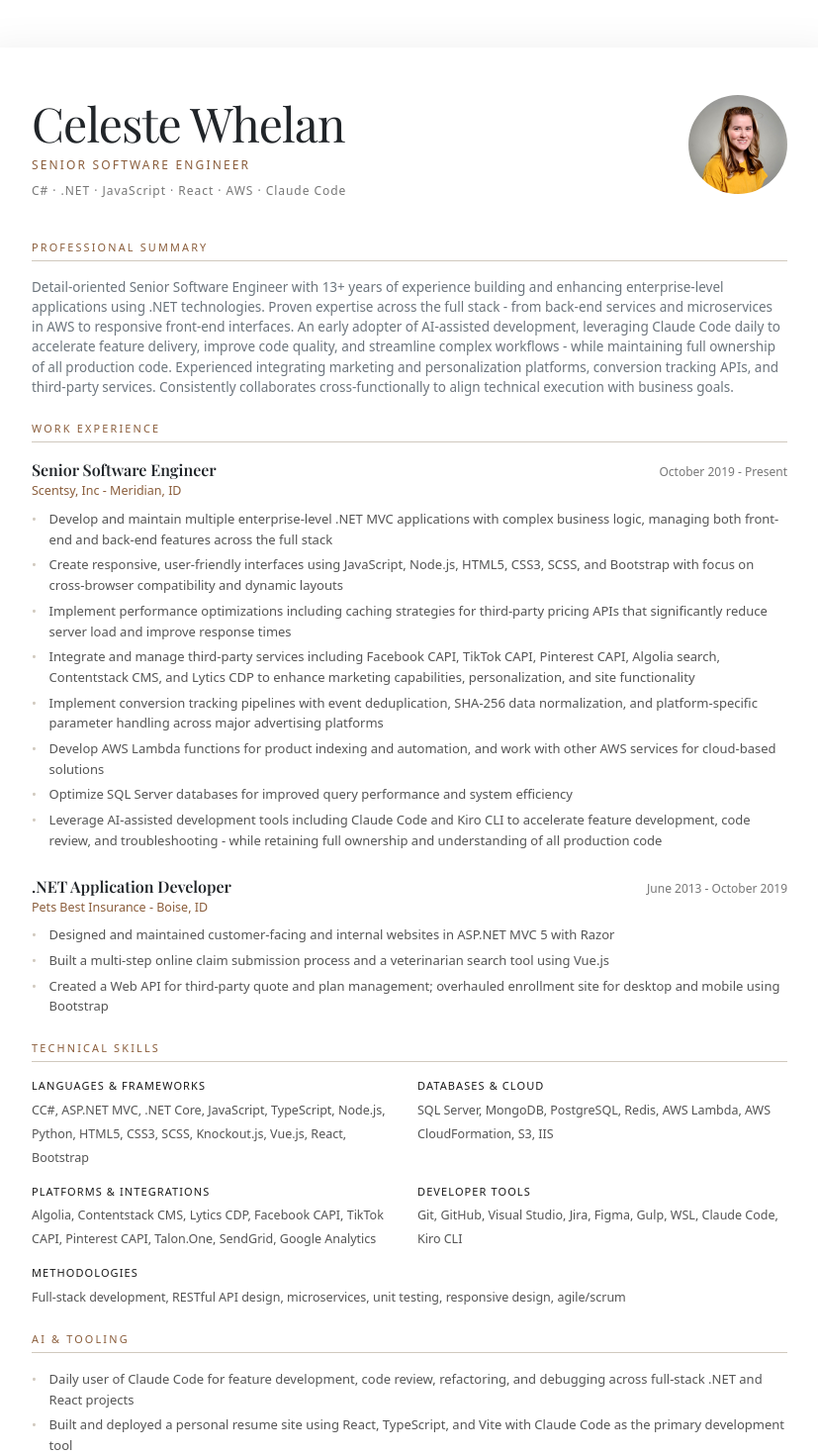
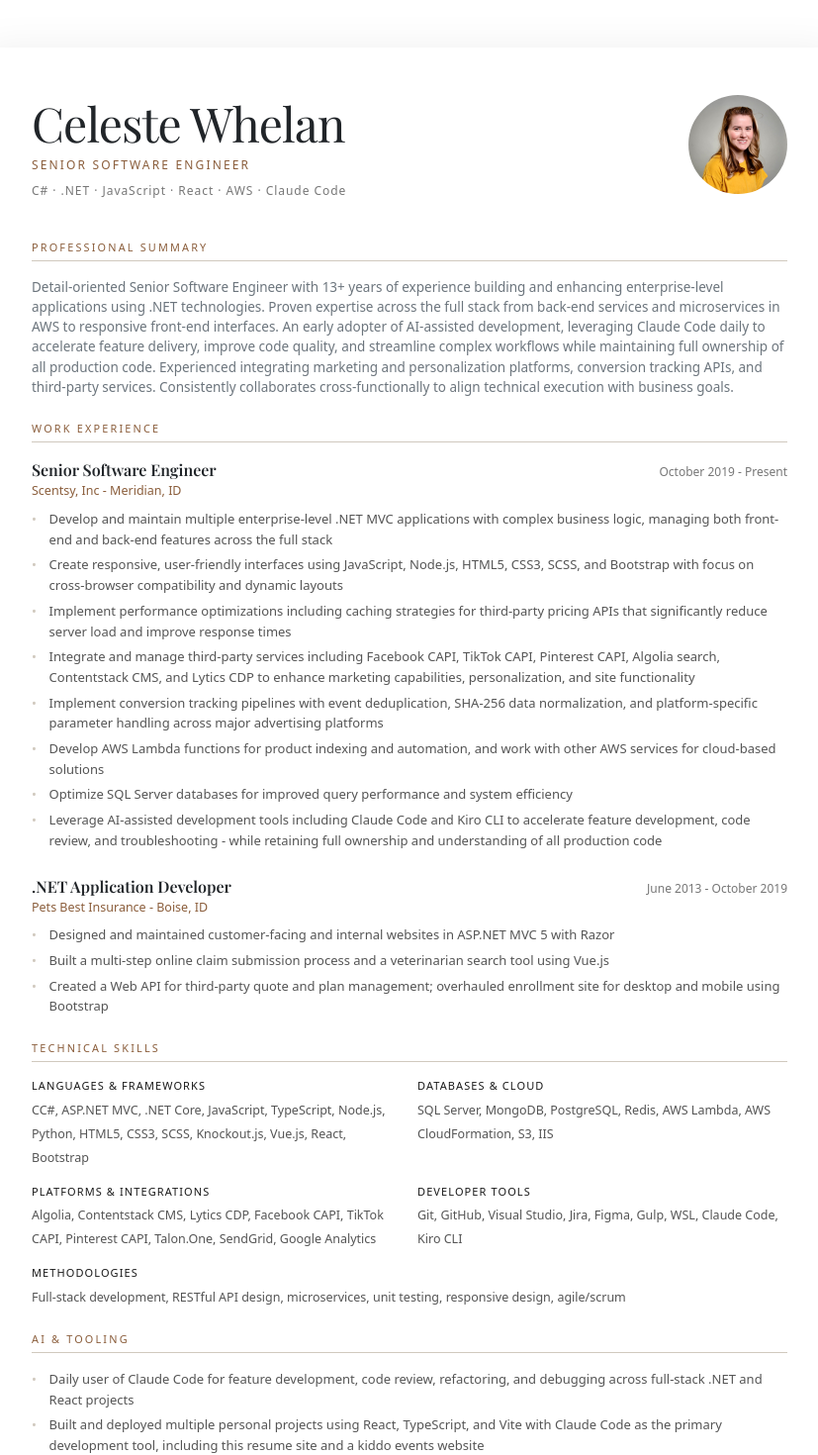
Before and after one commit to clestbest/resume-site, a React (Vite) app: page / in a window 1280 px wide. Shown: the top 1470 px of the page at 99% size, without its empty margins (226-1053 px from the left). Built offline with nearby package versions, Linux system fonts and the light colour scheme.

Commit message:
Remove dashes from summary, mention kiddo events site in AI section
https://claude.ai/code/session_01BDrTwmRpF1tBYo2DsyUSEi

```diff
--- a/src/components/Resume.tsx
+++ b/src/components/Resume.tsx
@@ -27,11 +27,11 @@ export const Resume = () => {
         <p className="text-secondary" style={{ fontSize: "13.5px" }}>
           Detail-oriented Senior Software Engineer with 13+ years of experience
           building and enhancing enterprise-level applications using .NET
-          technologies. Proven expertise across the full stack - from back-end
+          technologies. Proven expertise across the full stack from back-end
           services and microservices in AWS to responsive front-end interfaces.
           An early adopter of AI-assisted development, leveraging Claude Code
           daily to accelerate feature delivery, improve code quality, and
-          streamline complex workflows - while maintaining full ownership of all
+          streamline complex workflows while maintaining full ownership of all
           production code. Experienced integrating marketing and personalization
           platforms, conversion tracking APIs, and third-party services.
           Consistently collaborates cross-functionally to align technical
@@ -166,8 +166,9 @@ export const Resume = () => {
             refactoring, and debugging across full-stack .NET and React projects
           </li>
           <li>
-            Built and deployed a personal resume site using React, TypeScript,
-            and Vite with Claude Code as the primary development tool
+            Built and deployed multiple personal projects using React,
+            TypeScript, and Vite with Claude Code as the primary development
+            tool, including this resume site and a kiddo events website
           </li>
           <li>
             Uses AI-assisted workflows to reduce time-to-delivery while
```
